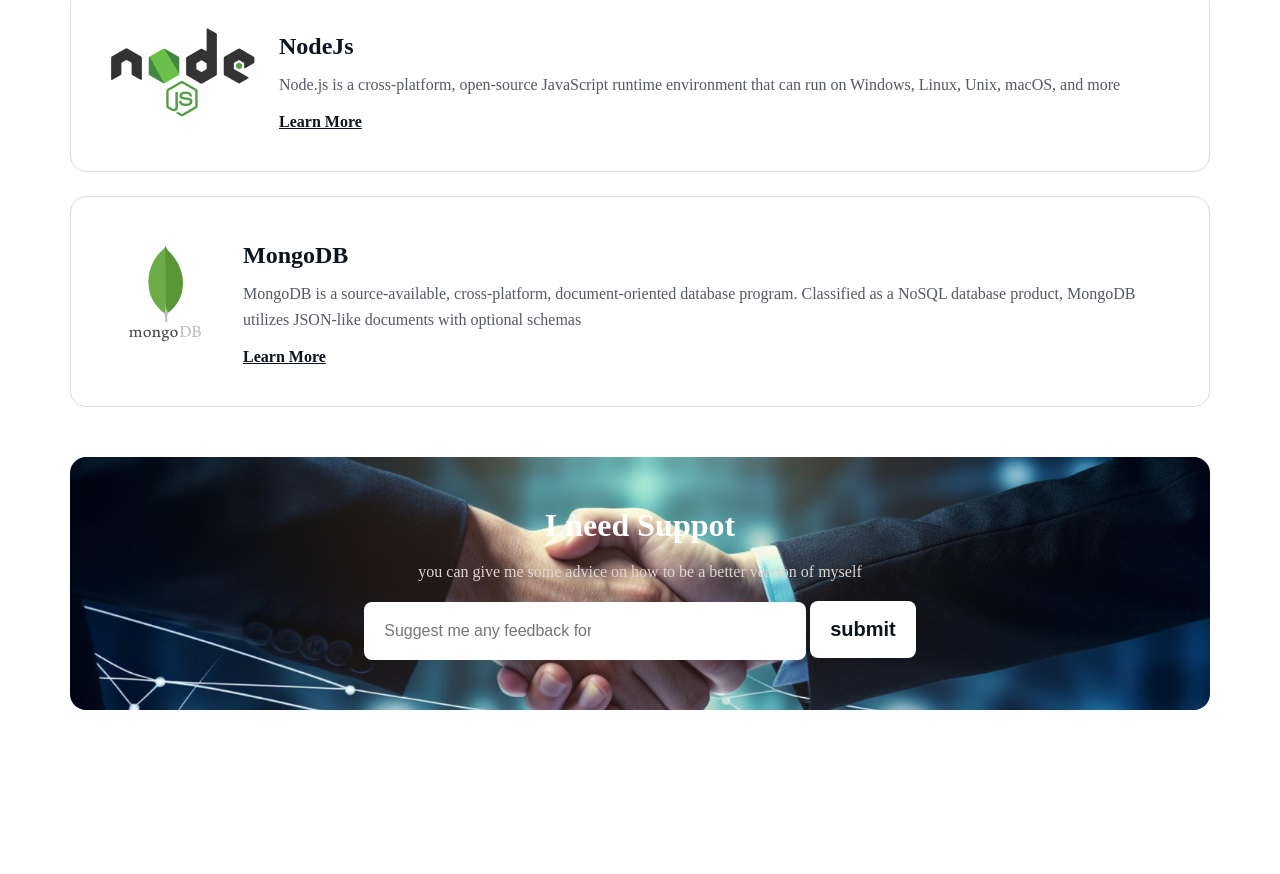
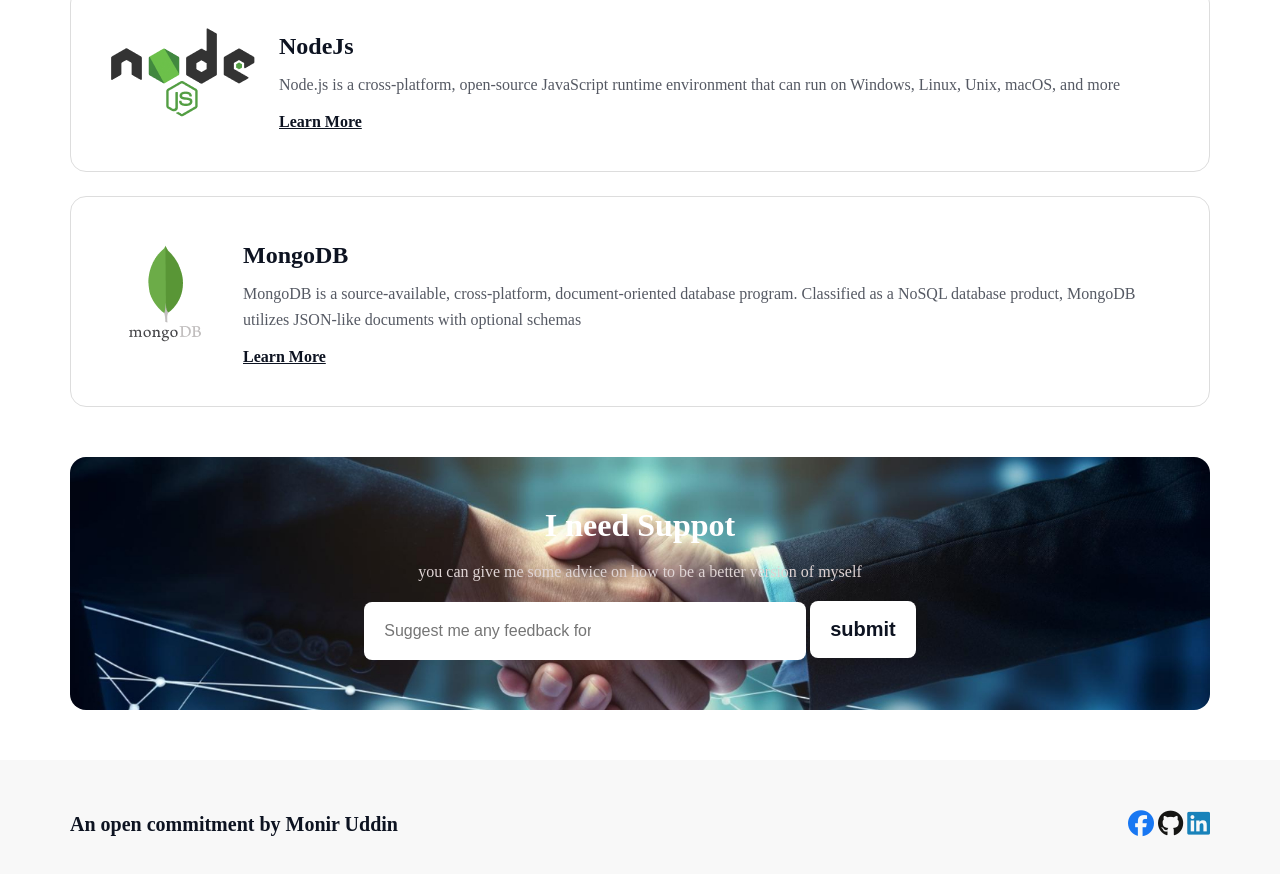
Before and after one commit to rayhan787/assignment-01, a plain HTML site: page index.html in a window 1280 px wide. Shown: the part 3998-4872 px from the top of the page. Before the commit the page ends 4758 px from the top, so only its background shows below. Drawn offline with Linux system fonts and the light colour scheme; a web font is replaced by a local one.

Commit message:
footer design has finished

```diff
--- a/css/style.css
+++ b/css/style.css
@@ -256,4 +256,36 @@
     padding: 17px 20px;
     border: none;
     border-radius: 8px;
+    cursor: pointer;
 }
+/* footer section styles */
+.footer{
+    /* background-color:rgba(13,19,33,0.4); */
+    background-color: #f8f8f8;
+    padding: 1px 0;
+}
+.footercontent{
+    display: flex;
+    justify-content: space-between;
+    align-items: center;
+}
+.footercontent h3{
+    font-size: 20px;
+    font-weight: 600;
+    color: #0D1321;
+}
+.socialMedia{
+    padding-left: 15px;
+}
+.socialMedia i{
+    font-size: 26px;
+}
+.socialMedia .facebook{
+    color: #1877F2;
+}
+.socialMedia .github{
+    color: #161614;
+}
+.socialMedia .linkedin{
+    color: #1882ba;
+}
--- a/index.html
+++ b/index.html
@@ -8,6 +8,8 @@
     <link rel="preconnect" href="https://fonts.googleapis.com">
     <link rel="preconnect" href="https://fonts.gstatic.com" crossorigin>
     <link href="https://fonts.googleapis.com/css2?family=Azeret+Mono:ital,wght@0,100..900;1,100..900&display=swap" rel="stylesheet">
+    <!-- font Awesome -->
+    <script src="https://kit.fontawesome.com/10547a00b6.js" crossorigin="anonymous"></script>
     <!-- Main CSS file -->
      <link rel="stylesheet" href="css/style.css">
 </head>
@@ -145,8 +147,15 @@
             </div>
         </section>
     </main>
-    <footer>
-
+    <footer class="footer">
+        <section class="bodyWidth footercontent">
+            <h3>An open commitment by Monir Uddin</h3>
+            <div class="socialMedia">
+                <a href="https://www.facebook.com/uniquelogo0/" target="_blank"><i class="fa-brands fa-facebook facebook"></i></a>
+                <a href="https://github.com/rayhan787" target="_blank"><i class="fa-brands fa-github github"></i></a>
+                <a href="https://www.linkedin.com/in/muhammad-monir-uddin-807495201/" target="_blank"><i class="fa-brands fa-linkedin linkedin"></i></a>
+            </div>
+        </section>
     </footer>
 </body>
 </html>
```
